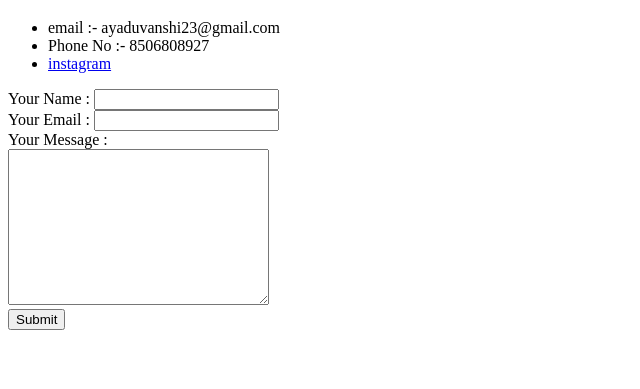
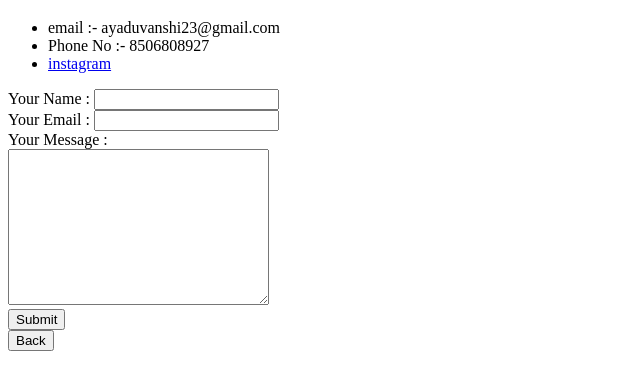
Before and after one commit to Ashish1367/CV, a plain HTML site: page Contact.html in a window 1280 px wide. Shown: the part 61-450 px from the top of the page, without its empty margins (0-640 px from the left). Drawn offline with Linux system fonts and the light colour scheme.

Commit message:
Update Contact.html

```diff
--- a/Contact.html
+++ b/Contact.html
@@ -23,6 +23,6 @@
         <textarea name="" id=""  rows="10" cols="30"></textarea><br>
         <input type="Submit">
     </form>
-
+    <a href="index.html"><button class="Button button">Back</button></a>
 </body>
 </html>
```
